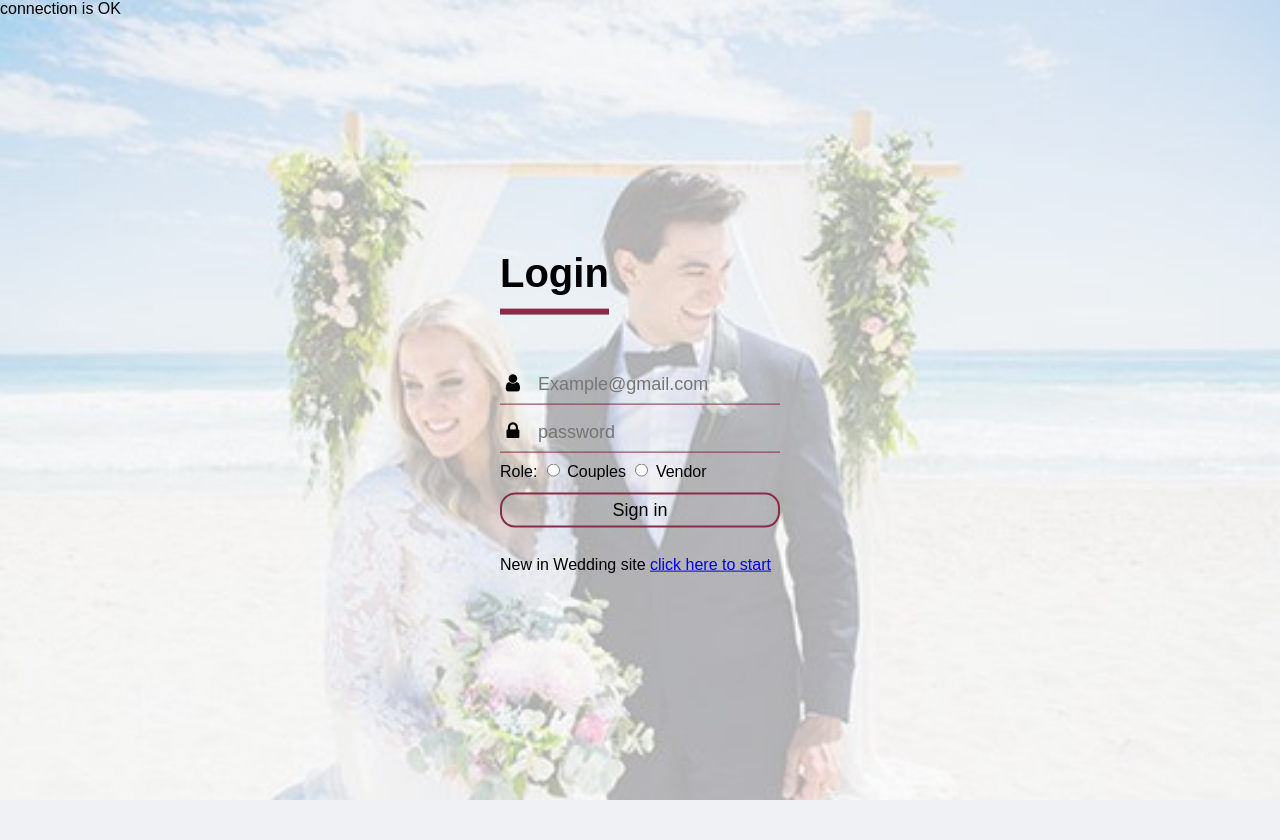
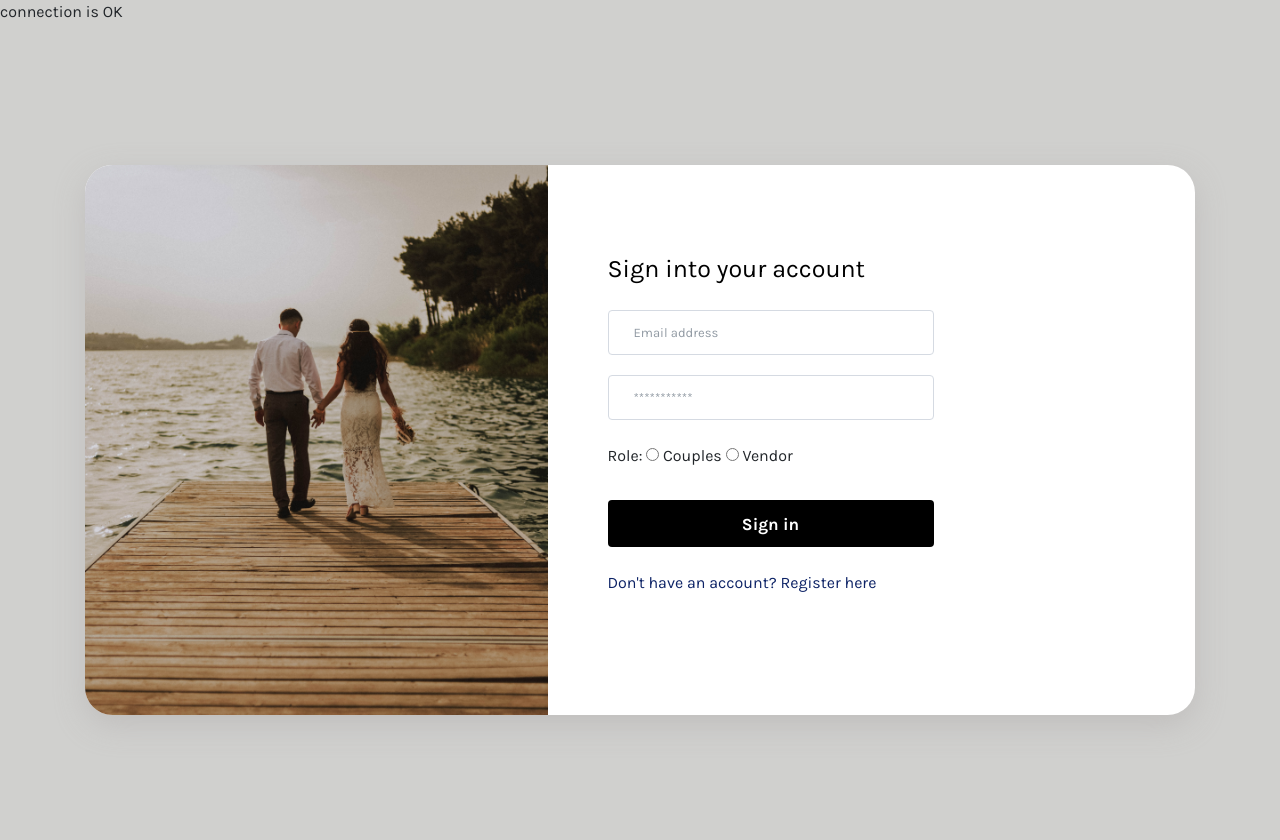
Before and after one commit to shakedch/MarryMe, a PHP site: page /includes/usersManagment/Login.php in a window 1280 px wide. Before the commit the page ends 800 px from the top, so only its background shows below. Run offline with PHP 8.4, Linux system fonts and the light colour scheme; some libraries are stand-ins or nearby versions.

Commit message:
[feat-7] desing login page

```diff
--- a/css/Login.css
+++ b/css/Login.css
@@ -1,4 +1,4 @@
-
+/*
 body {
 	margin: 0;
 	padding: 0;
@@ -60,4 +60,119 @@ body {
 	margin: 12px 0;
 	border-radius: 15px;
 
+}*/
+
+body {
+  font-family: "Karla", sans-serif;
+  background-color: #d0d0ce;
+  min-height: 100vh;
 }
+
+.brand-wrapper {
+  margin-bottom: 19px;
+}
+
+.login-card {
+  border: 0;
+  border-radius: 27.5px;
+  -webkit-box-shadow: 0 10px 30px 0 rgba(172, 168, 168, 0.43);
+  box-shadow: 0 10px 30px 0 rgba(172, 168, 168, 0.43);
+  overflow: hidden;
+}
+
+.login-card-img {
+  border-radius: 0;
+  position: absolute;
+  width: 100%;
+  height: 100%;
+  -o-object-fit: cover;
+  object-fit: cover;
+}
+
+.login-card .card-body {
+  padding: 85px 60px 60px;
+}
+
+@media (max-width: 422px) {
+  .login-card .card-body {
+    padding: 35px 24px;
+  }
+}
+
+.login-card-description {
+  font-size: 25px;
+  color: #000;
+  font-weight: normal;
+  margin-bottom: 23px;
+}
+
+.login-card form {
+  max-width: 326px;
+}
+
+.login-card .form-control {
+  border: 1px solid #d5dae2;
+  padding: 15px 25px;
+  margin-bottom: 20px;
+  min-height: 45px;
+  font-size: 13px;
+  line-height: 15;
+  font-weight: normal;
+}
+
+.login-card .form-control::-webkit-input-placeholder {
+  color: #919aa3;
+}
+
+.login-card .form-control:-ms-input-placeholder {
+  color: #919aa3;
+}
+
+.login-card .form-control::-ms-input-placeholder {
+  color: #919aa3;
+}
+
+.login-card .form-control::placeholder {
+  color: #919aa3;
+}
+
+.login-card .login-btn {
+  padding: 13px 20px 12px;
+  background-color: #000;
+  border-radius: 4px;
+  font-size: 17px;
+  font-weight: bold;
+  line-height: 20px;
+  color: #fff;
+  margin-bottom: 24px;
+}
+
+.login-card .login-btn:hover {
+  border: 1px solid #000;
+  background-color: transparent;
+  color: #000;
+}
+
+.login-card .forgot-password-link {
+  font-size: 14px;
+  color: #919aa3;
+  margin-bottom: 12px;
+}
+
+.login-card-footer-text {
+  font-size: 16px;
+  color: #0d2366;
+  margin-bottom: 60px;
+}
+
+@media (max-width: 767px) {
+  .login-card-footer-text {
+    margin-bottom: 24px;
+  }
+}
+
+.login-card-footer-nav a {
+  font-size: 14px;
+  color: #919aa3;
+}
+/*# sourceMappingURL=login.css.map */
--- a/includes/usersManagment/Login.php
+++ b/includes/usersManagment/Login.php
@@ -49,30 +49,56 @@
 		<meta name="viewport" content="width=device-width, initial-scale=1, shrink-to-fit=no" />
 		    <link rel="stylesheet" href="https://maxcdn.bootstrapcdn.com/font-awesome/4.7.0/css/font-awesome.min.css">
 		<title>Login Form</title>
+		    <link href="https://fonts.googleapis.com/css?family=Karla:400,700&display=swap" rel="stylesheet">
+    <link rel="stylesheet" href="https://cdn.materialdesignicons.com/4.8.95/css/materialdesignicons.min.css">
+    <link rel="stylesheet" href="https://stackpath.bootstrapcdn.com/bootstrap/4.4.1/css/bootstrap.min.css">
+
 		<link rel="stylesheet" type="text/css" href="../../css/Login.css">
 	</head>
 	<body>
 		<p id="error"><?php echo $error?></p>
-		<div class="login-box">
-			<h1>Login</h1>
-			<form  method="post">
-			<div class="textbox">
-				<i class="fa fa-user" aria-hidden="true"></i>
-				<input type="email" placeholder="Example@gmail.com" name="email">
+	    <main class="d-flex align-items-center min-vh-100 py-3 py-md-0">
+        <div class="container">
+            <div class="card login-card">
+                <div class="row no-gutters">
+                    <div class="col-md-5">
+                        <img src="../../assets/img/one.jpg" alt="login" class="login-card-img">
                     </div>
-			<div class="textbox">
-				<i class="fa fa-lock" aria-hidden="true"></i>
-				<input type="password" placeholder="password" name="password">
+                    <div class="col-md-7">
+                        <div class="card-body">
+                            <p class="login-card-description">Sign into your account</p>
+                            <form method="post">
+                                <div class="form-group">
+                                    <label for="email" class="sr-only">Email</label>
+                                    <input type="email" name="email" id="email" class="form-control"
+                                        placeholder="Email address">
                                 </div>
+                                <div class="form-group mb-4">
+                                    <label for="password" class="sr-only">Password</label>
+                                    <input type="password" name="password" id="password" class="form-control"
+                                        placeholder="***********">
+                                </div>
+                                <div class="form-group mb-4">
                                     <label>Role:</label>
                                     <input type="radio" id="role1" name="role" value="Couples">
                                     <label for="Couples">Couples</label>
                                     <input type="radio" id="role2" name="role" value="Vendor">
                                     <label for="Vendor">Vendor</label>
+                                </div>
+                                <input name="submit" id="login" class="btn btn-block login-btn mb-4" type="submit"
+                                    value="Sign in">
+                            </form>
+                            <p class="login-card-footer-text">Don't have an account? <a href="./SignUP.php"
+                                    class="text-reset">Register here</a></p>
+                        </div>
+                    </div>
+                </div>
+            </div>
+        </div>
+    </main>
+    <script src="https://code.jquery.com/jquery-3.4.1.min.js"></script>
+    <script src="https://cdn.jsdelivr.net/npm/popper.js@1.16.0/dist/umd/popper.min.js"></script>
+    <script src="https://stackpath.bootstrapcdn.com/bootstrap/4.4.1/js/bootstrap.min.js"></script>
 
-			<input class="btn" type="submit" name="submit" value="Sign in">
-			</form>
-			<p> New in Wedding site <a href="./SignUP.php">click here to start</a></p>
-		</div>
 	</body>
 </html>
```
Also changed, not shown: assets/img/one.jpg (added). Lines whose indentation alone changed are shown as unchanged.
